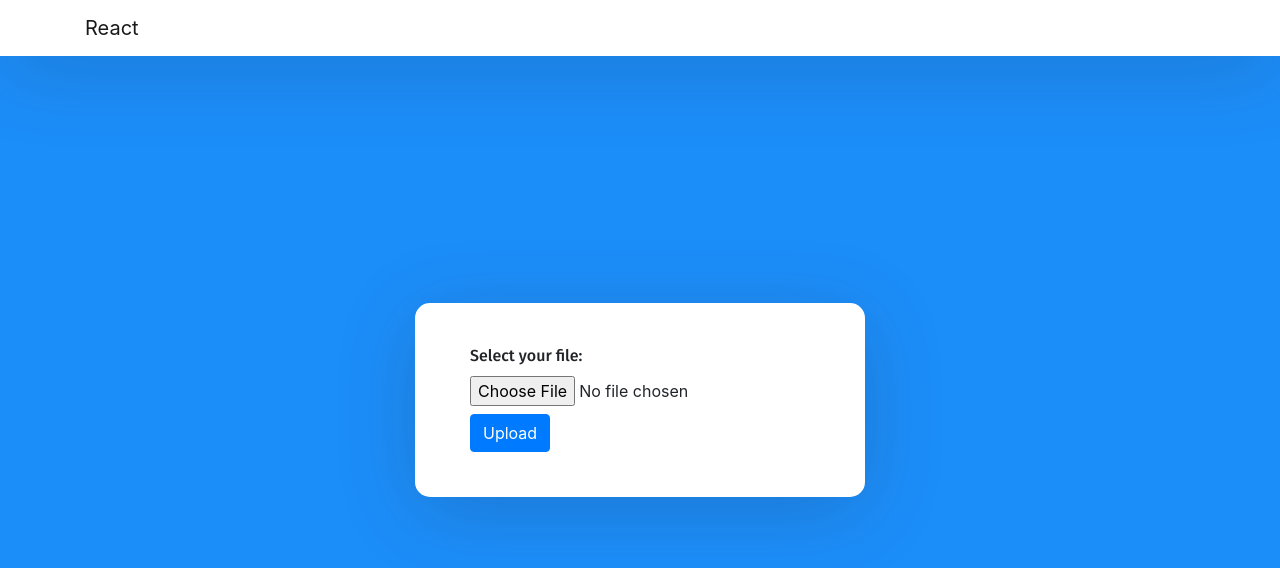
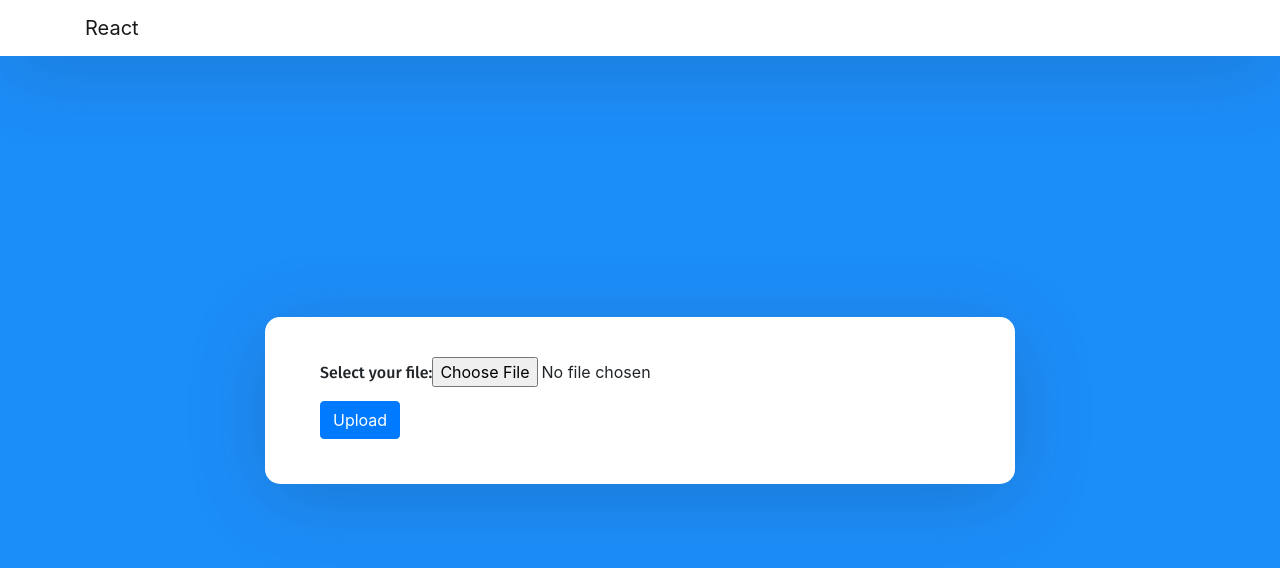
Before and after one commit to sid10on10/Uploader-frontEnd, a React (Create React App) app: page / in a window 1280 px wide. Shown: the top 568 px of the page. Built offline with nearby package versions, Linux system fonts and the light colour scheme.

Commit message:
working server link

```diff
--- a/src/Components/Home.js
+++ b/src/Components/Home.js
@@ -13,7 +13,7 @@ const Home = ()=>{
     const data = new FormData();
     data.append("file", file);
 
-    axios.post("http://localhost:5000/upload", data)
+    axios.post("https://onetimeupload.herokuapp.com/upload", data)
       .then(res => {
           console.log(res.data)
           alert(res.data.message)
--- a/src/index.css
+++ b/src/index.css
@@ -34,7 +34,7 @@ body, html, .App, #root, .auth-wrapper {
 }
 
 .auth-inner {
-  width: 450px;
+  width: 750px;
   margin: auto;
   background: #ffffff;
   box-shadow: 0px 14px 80px rgba(34, 35, 58, 0.2);
```
